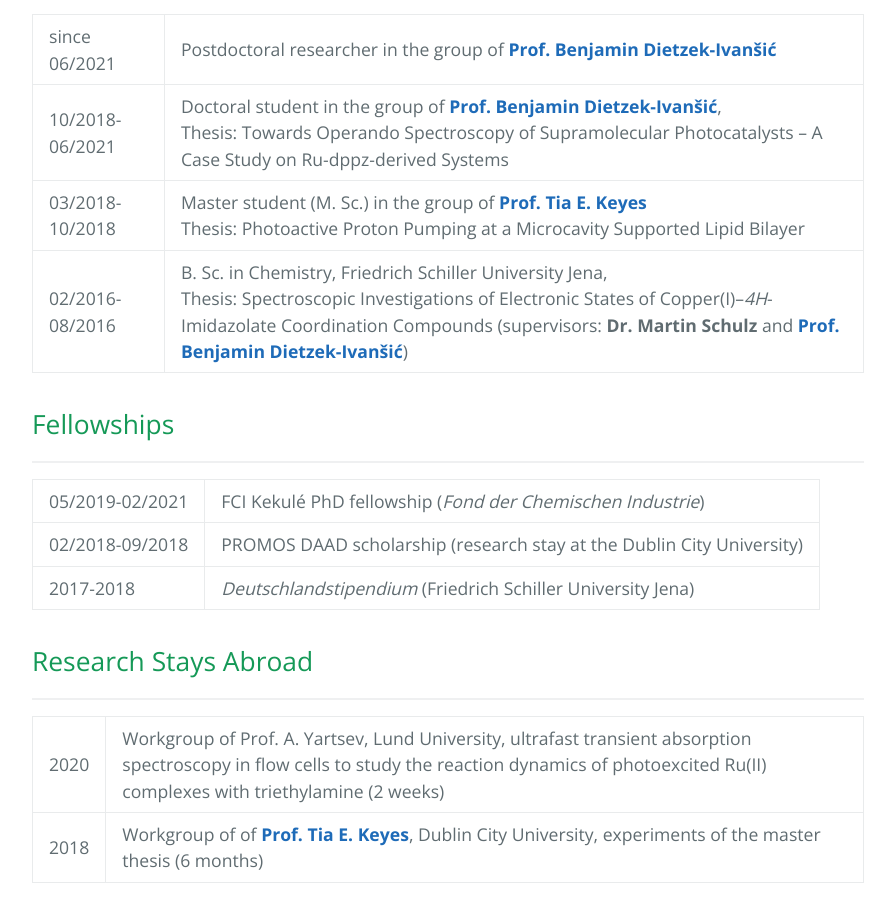
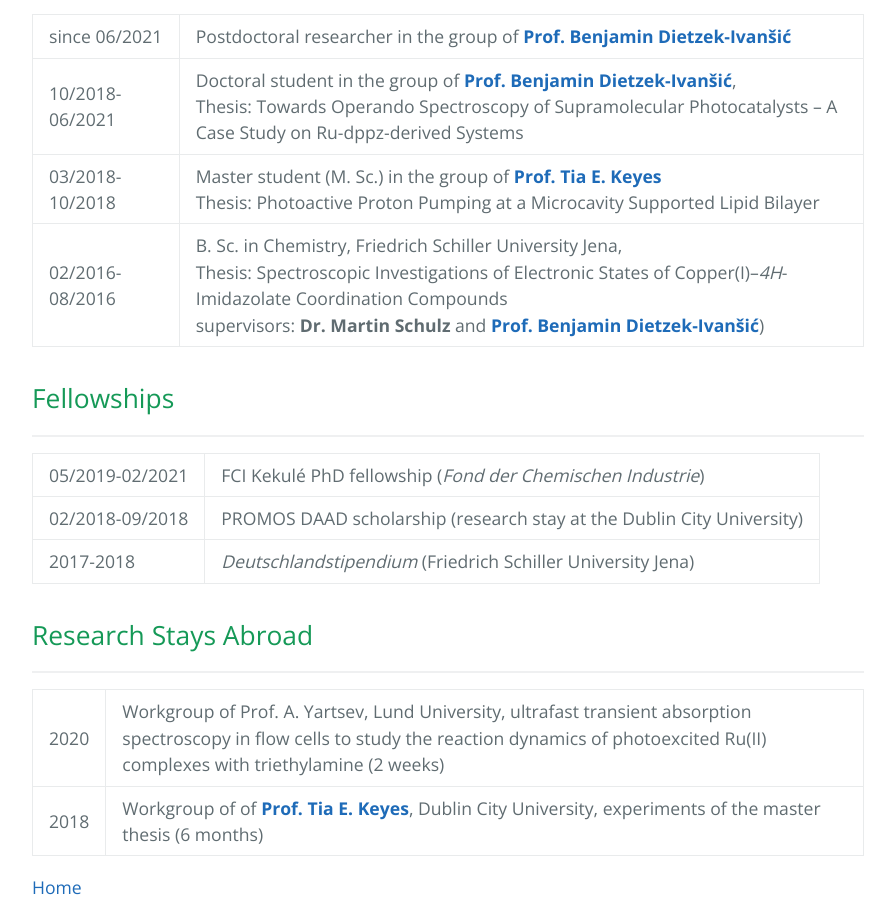
Before and after one commit to carolin-m/carolin-m.github.io, a Jekyll site: the page built from about.md, in a window 1280 px wide and 900 px high, scrolled down 480 px. Shown: the whole window, without its empty margins (192-1087 px from the left). Built offline with Jekyll 4.4.1, drawn with Linux system fonts in a browser that asks for light colours.

```diff
--- a/about.md
+++ b/about.md
@@ -13,7 +13,7 @@ ________________
 | since 06/2021 | Postdoctoral researcher in the group of [**Prof. Benjamin Dietzek-Ivanšić**](https://www.ipc.uni-jena.de/en/AGDietzek) |
 | 10/2018-06/2021  | Doctoral student in the group of [**Prof. Benjamin Dietzek-Ivanšić**](https://www.ipc.uni-jena.de/en/AGDietzek), <br />  Thesis: Towards Operando Spectroscopy of Supramolecular Photocatalysts – A Case Study on Ru-dppz-derived Systems |
 | 03/2018-10/2018 | Master student (M. Sc.) in the group of [**Prof. Tia E. Keyes**](https://sites.google.com/dcu.ie/keyes-research-group/home) <br /> Thesis: Photoactive Proton Pumping at a Microcavity Supported Lipid Bilayer |
-| 02/2016-08/2016 | B. Sc. in Chemistry, Friedrich Schiller University Jena, <br /> Thesis: Spectroscopic Investigations of Electronic States of Copper(I)–*4H*-Imidazolate Coordination Compounds (supervisors: **Dr. Martin Schulz** and [**Prof. Benjamin Dietzek-Ivanšić**](https://www.ipc.uni-jena.de/en/AGDietzek)) |
+| 02/2016-08/2016 | B. Sc. in Chemistry, Friedrich Schiller University Jena, <br /> Thesis: Spectroscopic Investigations of Electronic States of Copper(I)–*4H*-Imidazolate Coordination Compounds <br /> supervisors: **Dr. Martin Schulz** and [**Prof. Benjamin Dietzek-Ivanšić**](https://www.ipc.uni-jena.de/en/AGDietzek)) |
 
 ## Fellowships <br>
 ________________
```
